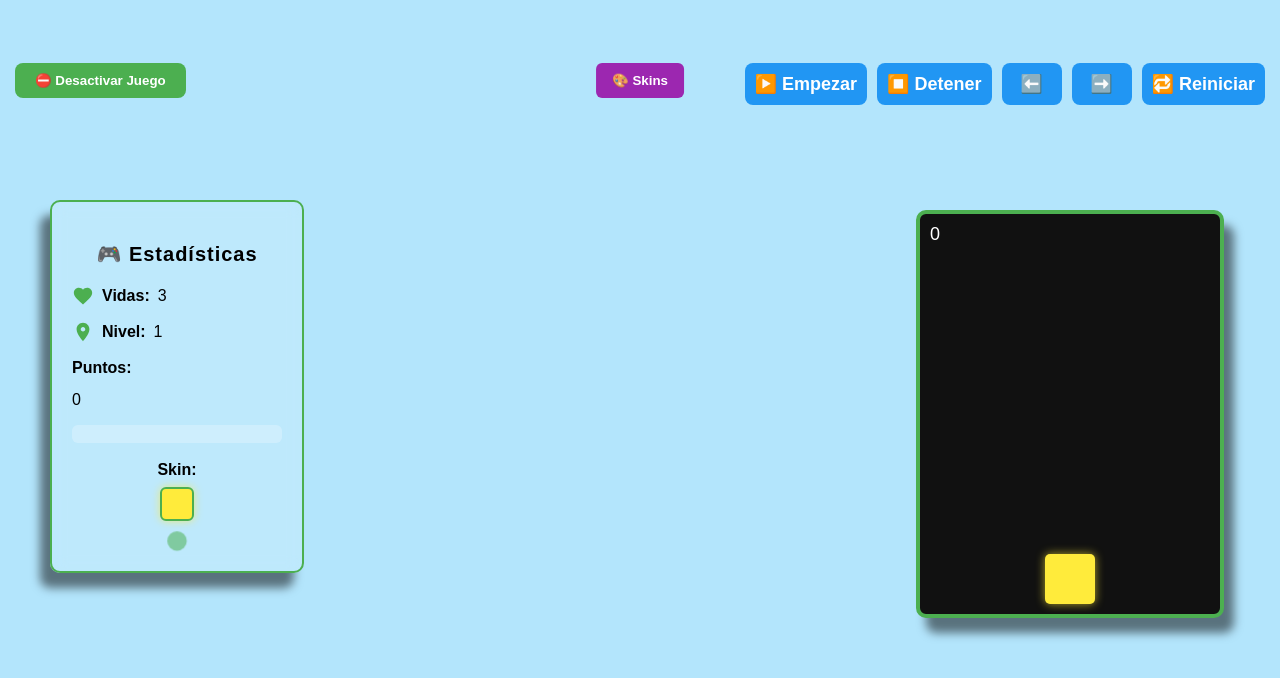
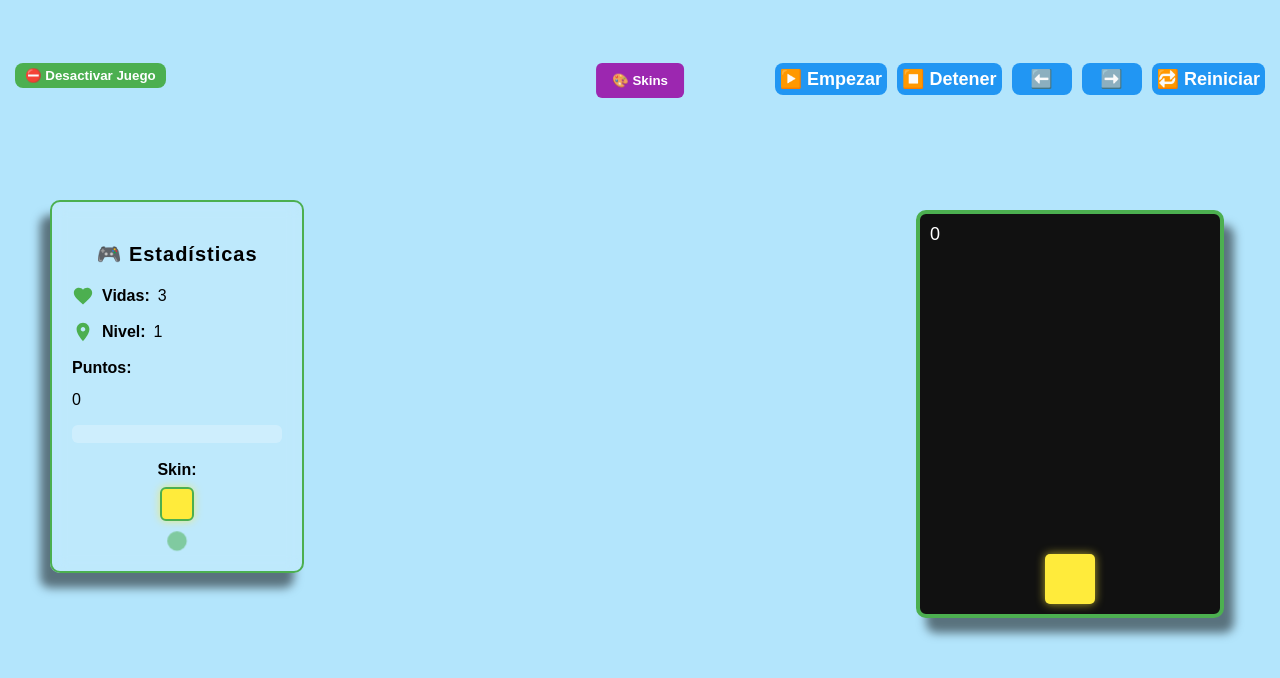
Before and after one commit to xatayuda/cubeDodger, a plain HTML site: page index.html in a window 1280 px wide. Both pictures are taken after a click on the button "🎮 Activar Juego". Drawn offline with Linux system fonts and the light colour scheme.

Commit message:
Update style.css, button padding

```diff
--- a/style.css
+++ b/style.css
@@ -16,7 +16,7 @@
       position: absolute;
       top: 15px;
       left: 15px;
-      padding: 10px 20px;
+      padding: 5px 10px;
       background: #4caf50;
       color: white;
       border: none;
@@ -36,7 +36,7 @@
       z-index: 100;
     }
     .top-right button {
-      padding: 10px;
+      padding: 5px;
       font-size: 18px;
       border: none;
       border-radius: 8px;
```
